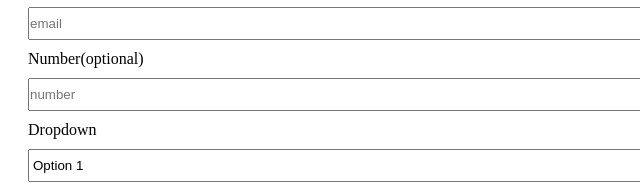
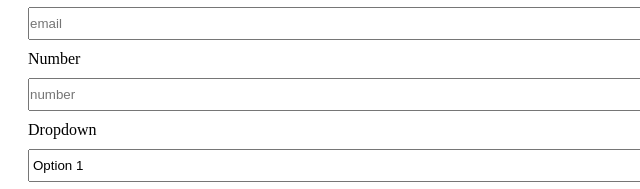
Before and after one commit to Stephen-Adom/jonathan_stephen_trial, a plain HTML site: page index.html in a window 1280 px wide. Shown: the part 226-415 px from the top of the page, 0-640 px from the left. Drawn offline with Linux system fonts and the light colour scheme.

Commit message:
form styling updated

```diff
--- a/index.html
+++ b/index.html
@@ -17,8 +17,8 @@
       <label id="email-label">Email</label>
       <input type="email" id="email" placeholder="email" required />
 
-      <label for="number-label">Number(optional)</label>
-      <input type="number" id="number" min="" max="" placeholder="number" />
+      <label id="number-label">Number</label>
+      <input type="number" id="number" min="1" max="10" placeholder="number" />
 
       <label for="dropdown-label">Dropdown</label>
       <select name="dropdown" id="dropdown" required>
```
